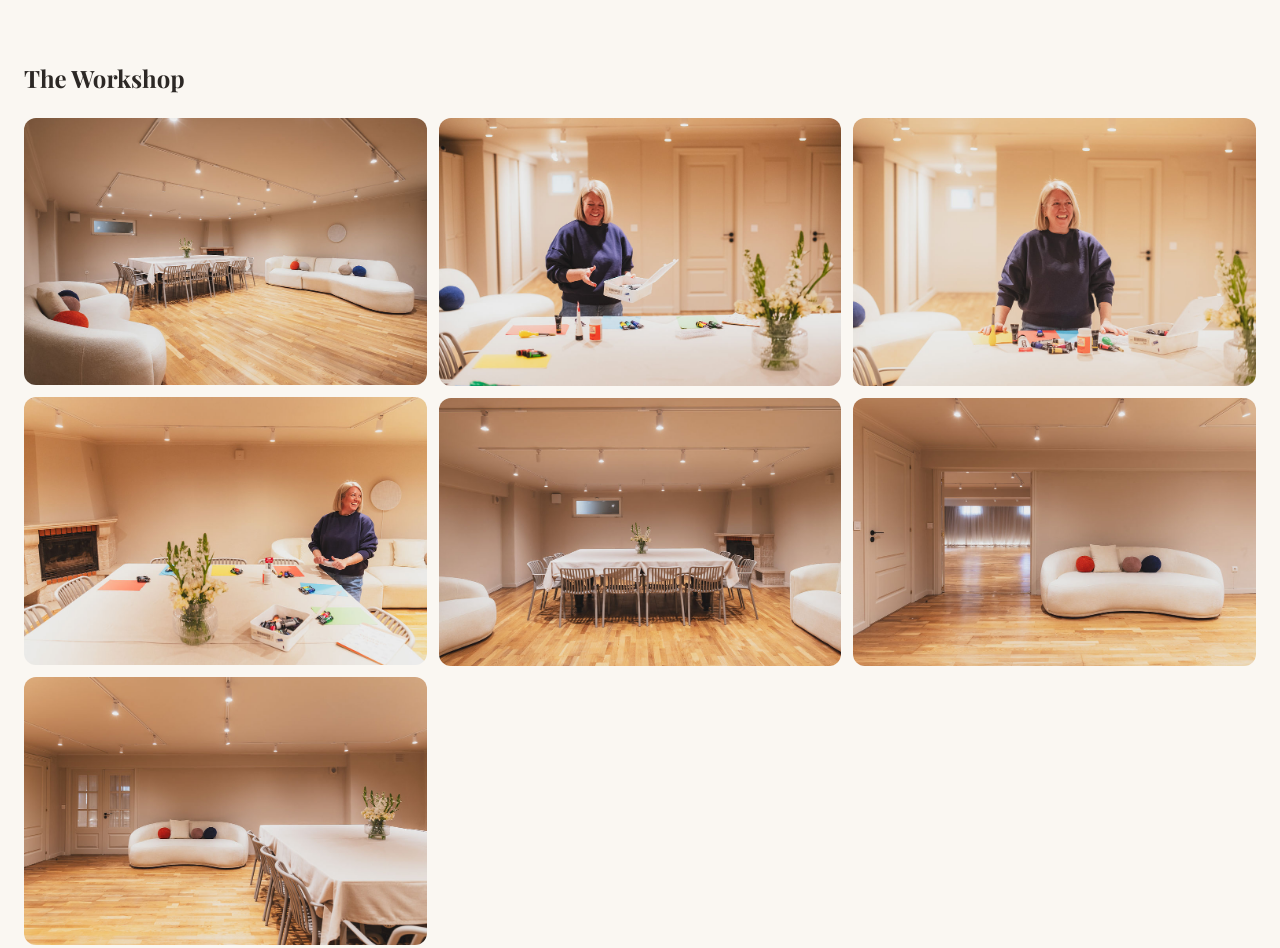
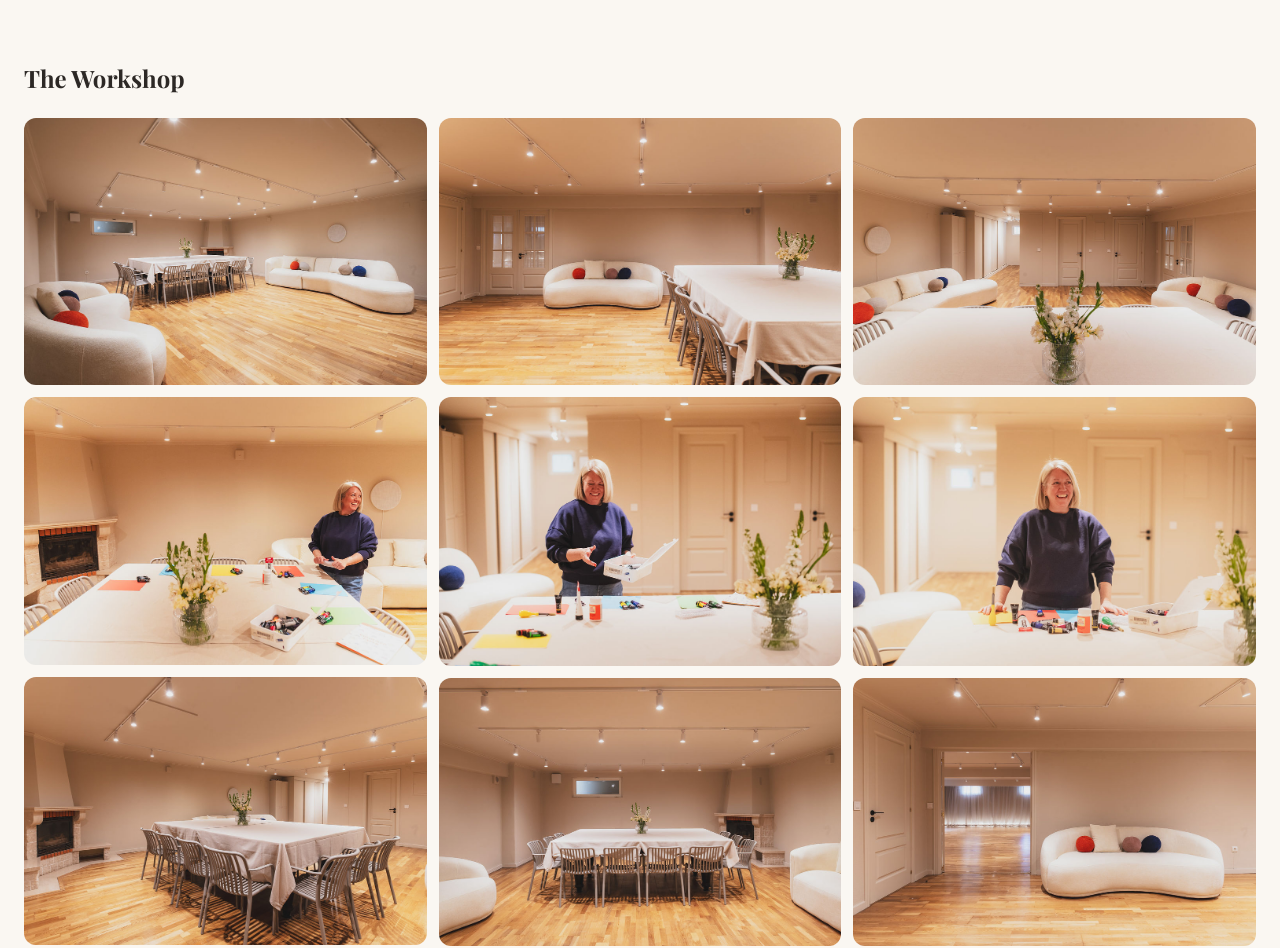
Before and after one commit to lisabarksfield/be-home, a Next.js app: page /gallery in a window 1280 px wide. Shown: the part 2337-3285 px from the top of the page. Built offline with nearby package versions, Linux system fonts and the light colour scheme.

Commit message:
Add 2 workshop room shots to gallery; reorder to spread people shots
People shots now at positions 2, 5, 8 of 9 — evenly distributed.

Co-Authored-By: Claude Sonnet 4.6 <noreply@anthropic.com>

```diff
--- a/app/(public)/gallery/page.tsx
+++ b/app/(public)/gallery/page.tsx
@@ -33,9 +33,11 @@ const rooms: { label: string; images: GalleryImage[] }[] = [
     images: [
       { src: "/workshop/workshop-1.jpg", alt: "The Workshop — dining table and sofas" },
       { src: "/workshop/workshop-5.jpg", alt: "The Workshop — craft workshop session" },
+      { src: "/workshop/workshop-8.jpg", alt: "The Workshop — dining table with fireplace close-up" },
       { src: "/workshop/workshop-2.jpg", alt: "The Workshop — sofa and table" },
       { src: "/workshop/workshop-6.jpg", alt: "The Workshop — workshop in action" },
-      { src: "/workshop/workshop-3.jpg", alt: "The Workshop — dining table with fireplace" },
+      { src: "/workshop/workshop-3.jpg", alt: "The Workshop — dining table fireplace wide" },
+      { src: "/workshop/workshop-9.jpg", alt: "The Workshop — full room view with sofas and doors" },
       { src: "/workshop/workshop-7.jpg", alt: "The Workshop — workshop host smiling" },
       { src: "/workshop/workshop-4.jpg", alt: "The Workshop — curved sofa with studio beyond" },
     ],
```
Also changed, not shown: public/workshop/workshop-8.jpg (added), public/workshop/workshop-9.jpg (added).
